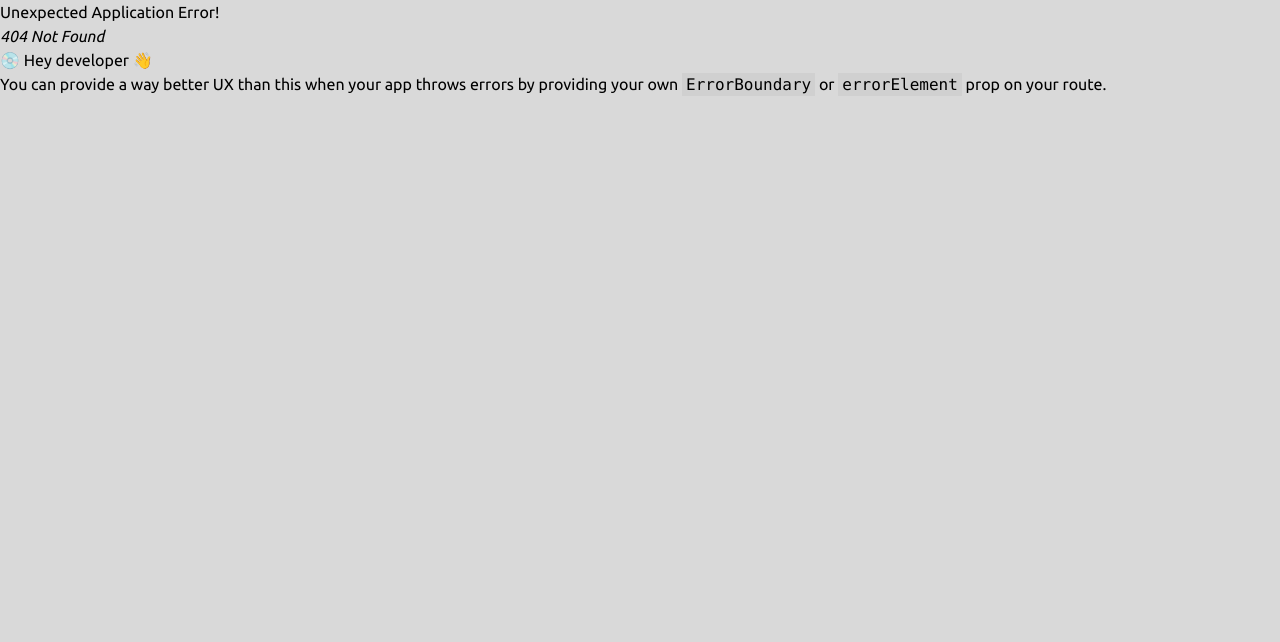
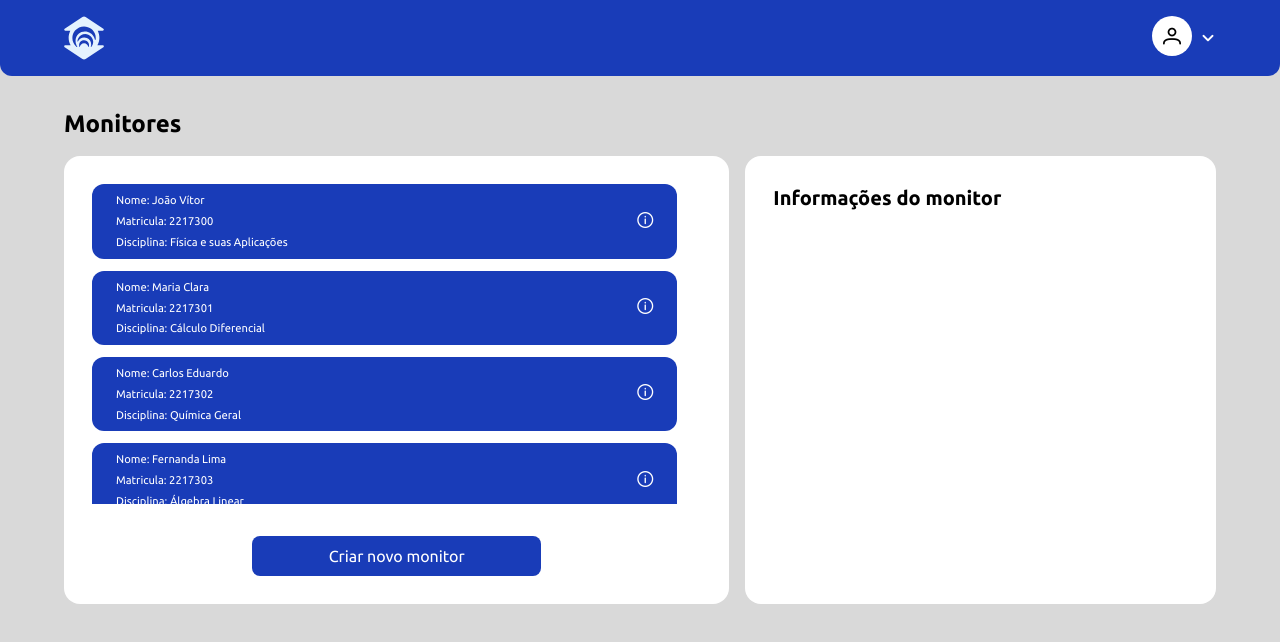
Before and after one commit to joao-tolomelli/gestao-monitoria-UNIFOR, a React (Vite) app in the folder front-end/: page /admin/home in a window 1280 px wide. Before the commit this address had no page. Shown: the top 642 px of the page. Built offline with nearby package versions, Linux system fonts and the light colour scheme.

Commit message:
add: adm home basics

```diff
--- /dev/null
+++ b/front-end/src/components/MonitorCard/index.jsx
@@ -0,0 +1,17 @@
+function MonitorCard({ monitor, setUpdateMonitor }) {
+
+  return (
+    <div className="flex flex-row justify-between items-center bg-blue-800 text-white text-[.7rem] rounded-xl px-6 py-2">
+      <div className="flex flex-col font-normal gap-1">
+        <span>Nome: {monitor.name}</span>
+        <span>Matricula: {monitor.matricula}</span>
+        <span>Disciplina: {monitor.subject}</span>
+      </div>
+      <div onClick={() => setUpdateMonitor(monitor.id)}>
+          <i className="pi pi-info-circle text-white text-base cursor-pointer"></i>
+        </div>
+    </div>
+  );
+}
+
+export default MonitorCard;
--- a/front-end/src/components/ServiceCard/index.jsx
+++ b/front-end/src/components/ServiceCard/index.jsx
@@ -1,4 +1,4 @@
-function ServiceCard({ service, setUpdateService }) {
+function ServiceCard({ service, setUpdateService, showInfo }) {
   const formattedDate = new Date(service.date).toLocaleDateString("pt-BR");
   const formattedInTime = service.in_time?.slice(0, 5);
   const formattedOutTime = service.out_time?.slice(0, 5);
@@ -14,9 +14,15 @@ function ServiceCard({ service, setUpdateService }) {
         </div>
         <span>Alunos: {service.served.length}</span>
       </div>
-      <div onClick={() => setUpdateService(service.id)}>
-        <i className="pi pi-file-edit text-white text-base cursor-pointer"></i>
-      </div>
+      {setUpdateService ? (
+        <div onClick={() => setUpdateService(service.id)}>
+          <i className="pi pi-file-edit text-white text-base cursor-pointer"></i>
+        </div>
+      ) : (
+        <div onClick={() => showInfo(service.id)}>
+          <i className="pi pi-info-circle text-white text-base cursor-pointer"></i>
+        </div>
+      )}
     </div>
   );
 }
--- /dev/null
+++ b/front-end/src/views/AdminHome/index.jsx
@@ -0,0 +1,133 @@
+import Button from "../../components/Button";
+import Header from "../../components/Header";
+import MonitorCard from "../../components/MonitorCard";
+
+function AdminHome() {
+    const users = [
+        {
+          usuario_id: 1,
+          subject: "Física e suas Aplicações",
+          institucional: true,
+          name: "João Vítor",
+          matricula: "2217300",
+          tipo_usuario: "monitor",
+          photo: "https://i.imgur.com/abcd1234.png"
+        },
+        {
+          usuario_id: 2,
+          subject: "Cálculo Diferencial",
+          institucional: true,
+          name: "Maria Clara",
+          matricula: "2217301",
+          tipo_usuario: "monitor",
+          photo: "https://i.imgur.com/efgh5678.png"
+        },
+        {
+          usuario_id: 3,
+          subject: "Química Geral",
+          institucional: false,
+          name: "Carlos Eduardo",
+          matricula: "2217302",
+          tipo_usuario: "aluno",
+          photo: "https://i.imgur.com/hijk9012.png"
+        },
+        {
+          usuario_id: 4,
+          subject: "Álgebra Linear",
+          institucional: true,
+          name: "Fernanda Lima",
+          matricula: "2217303",
+          tipo_usuario: "monitor",
+          photo: "https://i.imgur.com/lmno3456.png"
+        },
+        {
+          usuario_id: 5,
+          subject: "História do Brasil",
+          institucional: false,
+          name: "Lucas Martins",
+          matricula: "2217304",
+          tipo_usuario: "aluno",
+          photo: "https://i.imgur.com/pqrs7890.png"
+        },
+        {
+          usuario_id: 6,
+          subject: "Programação em Python",
+          institucional: true,
+          name: "Isabela Souza",
+          matricula: "2217305",
+          tipo_usuario: "monitor",
+          photo: "https://i.imgur.com/tuvw1234.png"
+        },
+        {
+          usuario_id: 7,
+          subject: "Estatística Básica",
+          institucional: true,
+          name: "Thiago Santos",
+          matricula: "2217306",
+          tipo_usuario: "monitor",
+          photo: "https://i.imgur.com/xyza5678.png"
+        },
+        {
+          usuario_id: 8,
+          subject: "Geometria Analítica",
+          institucional: false,
+          name: "Aline Costa",
+          matricula: "2217307",
+          tipo_usuario: "aluno",
+          photo: "https://i.imgur.com/bcde9012.png"
+        },
+        {
+          usuario_id: 9,
+          subject: "Literatura Brasileira",
+          institucional: false,
+          name: "Marcos Paulo",
+          matricula: "2217308",
+          tipo_usuario: "aluno",
+          photo: "https://i.imgur.com/fghi3456.png"
+        },
+        {
+          usuario_id: 10,
+          subject: "Biologia Celular",
+          institucional: true,
+          name: "Juliana Ferreira",
+          matricula: "2217309",
+          tipo_usuario: "monitor",
+          photo: "https://i.imgur.com/jklm7890.png"
+        }
+      ];
+
+
+
+  return (
+    <>
+      <Header />
+      <main className="px-[4rem] flex flex-col my-8">
+        <h1 className="text-2xl font-bold mb-4">Monitores</h1>
+        <section className="grid grid-cols-12 gap-4">
+          <div className="col-span-7 bg-white rounded-2xl p-7 flex flex-col gap-8">
+            <div className="flex flex-col h-[20rem] overflow-y-scroll gap-3">
+            {users.map((user, index) => (
+                <div key={index} className="pr-6">
+                  <MonitorCard
+                    monitor={user}
+                    setUpdateMonitor={()=>{alert(user.name)}}
+                  />
+                </div>
+              ))}
+            </div>
+            <div className="px-40">
+              <Button text="Criar novo monitor" />
+            </div>
+          </div>
+          <div className="col-span-5 bg-white rounded-2xl p-7 ">
+            <div className="flex flex-col h-full w-full">
+              <h1 className="text-xl font-bold mb-4">Informações do monitor</h1>
+            </div>
+          </div>
+        </section>
+      </main>
+    </>
+  );
+}
+
+export default AdminHome;
```
Also changed, not shown: front-end/src/router.jsx (+19 -10 lines).
